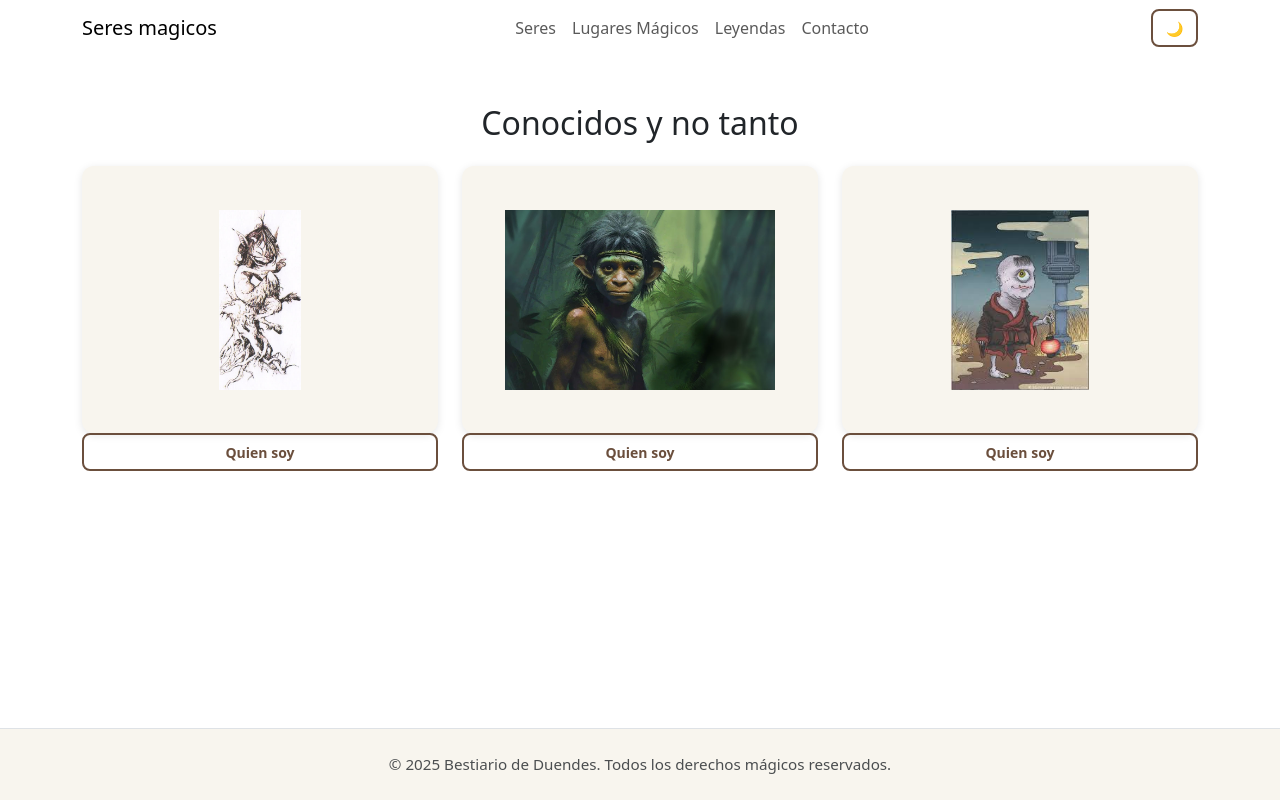
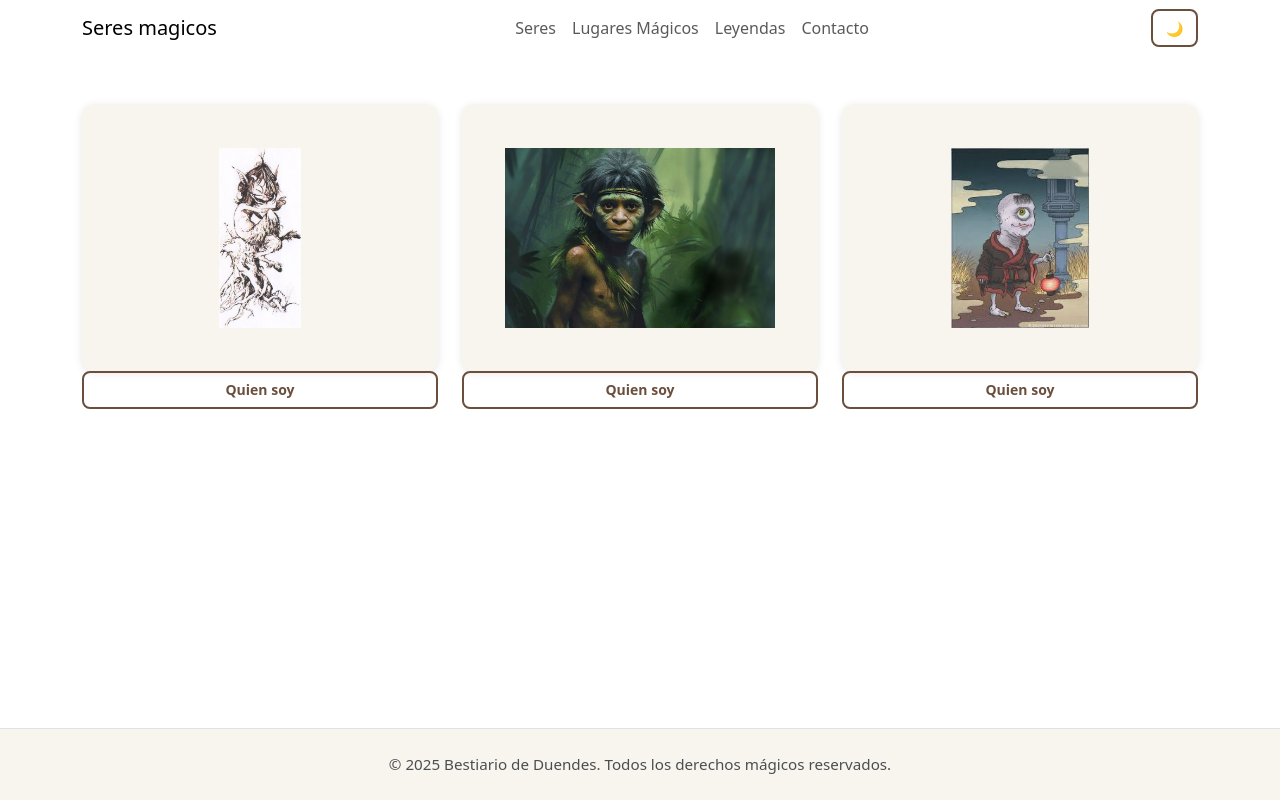
Before and after one commit to cocomicho1986/tpn3diegovazquez, a React (Vite) app: page /proyectos in a window 1280 px wide. Built offline with nearby package versions, Linux system fonts and the light colour scheme.

Commit message:
Eliminamos texto

```diff
--- a/src/pages/Proyectos.jsx
+++ b/src/pages/Proyectos.jsx
@@ -43,7 +43,7 @@ export default function Proyectos() {
 
   return (
     <div className="container py-4">
-      <h2 className="mb-4 text-center">Conocidos y no tanto</h2>
+
       <div className="row g-4">
         {proyectos.map((proyecto) => {
           //imageMap definido en linea 13,proyecto es cada elemento del array
```
